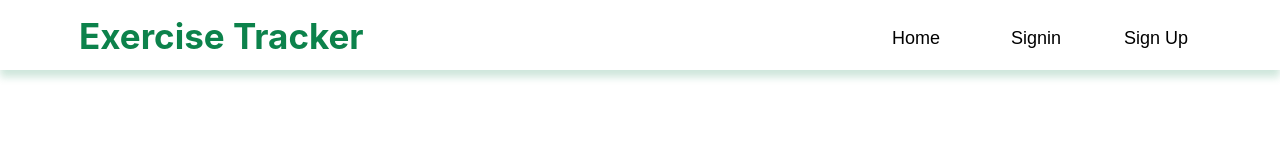
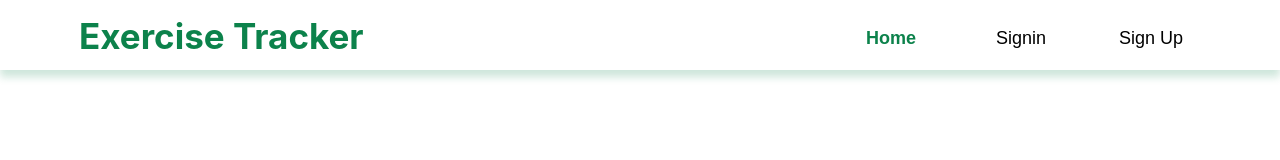
Before and after one commit to arsalanlal414/exerciseTracker-React, a React (Create React App) app: page / in a window 1280 px wide. In both pictures the pointer is over the link "Home". Shown: the top 160 px of the page. Built offline with nearby package versions, Linux system fonts and the light colour scheme.

Commit message:
updated the code

```diff
--- a/src/Components/navStyle.scss
+++ b/src/Components/navStyle.scss
@@ -32,13 +32,15 @@
                 height: 50px;
                 text-align: center;
                 // background-color: antiquewhite;
-                margin: 10px 20px;
+                margin: 10px 25px;
                 font-size: 18px;
                 font-family: sans-serif;
-
-                &:hover{
+                // transition: 0.2s;
+                a:hover{
                     cursor: pointer;
-
+                    font-weight: bold;
+                    color: rgb(12, 130, 75);
+                    // transform: scale(1.02);
                 }
             }
         }
```
